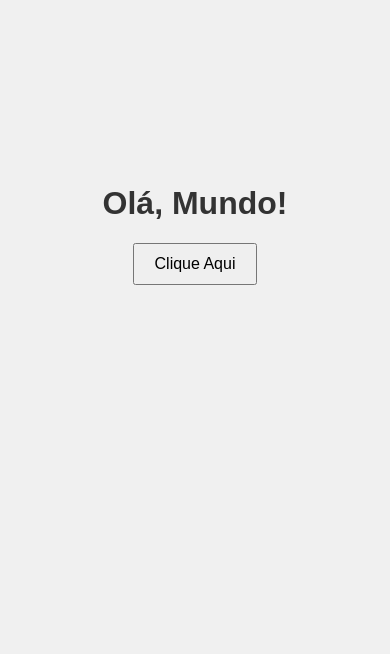
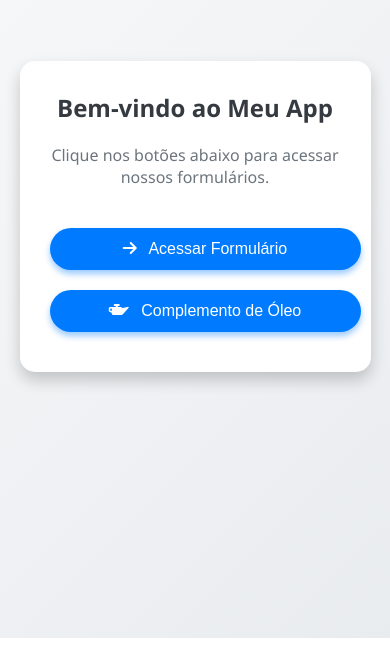
Before and after one commit to samueyl/meuAppWeb, a plain HTML site: page index.html in a window 390 px wide. Shown: the part 206-860 px from the top of the page. Drawn offline with Linux system fonts and the light colour scheme; a small style sheet from the web is missing.

Commit message:
Add files via upload

```diff
--- a/index.html
+++ b/index.html
@@ -3,13 +3,162 @@
 <head>
     <meta charset="UTF-8">
     <meta name="viewport" content="width=device-width, initial-scale=1.0">
-    <title>Meu App</title>
-    <link rel="stylesheet" href="styles.css">
+    <title>Oliveira Energia</title>
+    <style>
+        /* Reset básico para remover margens e paddings padrão */
+        * {
+            margin: 0;
+            padding: 0;
+            box-sizing: border-box;
+        }
+
+        /* Estilo do corpo */
+        body {
+            font-family: 'Segoe UI', Tahoma, Geneva, Verdana, sans-serif;
+            background: linear-gradient(135deg, #f8f9fa, #e9ecef);
+            height: 100vh;
+            display: flex;
+            justify-content: center;
+            align-items: center;
+            overflow: hidden; /* Evita barras de rolagem durante a animação */
+        }
+
+        /* Tela de Splash (Carregamento) */
+        .splash-screen {
+            position: absolute;
+            top: 0;
+            left: 0;
+            width: 100%;
+            height: 100%;
+            background-color: #ffffff;
+            display: flex;
+            justify-content: center;
+            align-items: center;
+            animation: fadeOut 3s forwards 2s; /* Dura 3s, inicia após 2s */
+            z-index: 10;
+        }
+
+        /* Animação de Fade Out para a Splash Screen */
+        @keyframes fadeOut {
+            to {
+                opacity: 0;
+                visibility: hidden;
+            }
+        }
+
+        /* Container principal */
+        .container {
+            background-color: #ffffff;
+            padding: 40px;
+            border-radius: 15px;
+            box-shadow: 0 8px 16px rgba(0, 0, 0, 0.2);
+            text-align: center;
+            max-width: 400px;
+            width: 90%;
+            opacity: 0;
+            animation: fadeIn 2s forwards 2.5s; /* Dura 2s, inicia após 2.5s */
+        }
+
+        /* Animação de Fade In para o Container Principal */
+        @keyframes fadeIn {
+            to {
+                opacity: 1;
+            }
+        }
+
+        /* Título */
+        .container h1 {
+            margin-bottom: 20px;
+            color: #343a40;
+            font-size: 2em;
+        }
+
+        /* Descrição */
+        .container p {
+            margin-bottom: 30px;
+            color: #6c757d;
+            font-size: 1em;
+        }
+
+        /* Botões estilizados */
+        .container button {
+            padding: 15px 30px;
+            font-size: 1em;
+            color: #ffffff;
+            background-color: #007bff;
+            border: none;
+            border-radius: 50px;
+            cursor: pointer;
+            transition: background-color 0.3s, transform 0.3s;
+            box-shadow: 0 4px 6px rgba(0, 123, 255, 0.4);
+            margin: 10px; /* Espaçamento entre os botões */
+            width: 80%;
+        }
+
+        .container button:hover {
+            background-color: #0056b3;
+            transform: translateY(-2px);
+            box-shadow: 0 6px 8px rgba(0, 86, 179, 0.4);
+        }
+
+        /* Ícones dentro dos botões */
+        .container button i {
+            margin-right: 8px;
+        }
+
+        /* Responsividade para dispositivos menores */
+        @media (max-width: 480px) {
+            .container {
+                padding: 30px 20px;
+            }
+
+            .container h1 {
+                font-size: 1.5em;
+            }
+
+            .container button {
+                width: 100%;
+                padding: 12px 0;
+                font-size: 1em;
+            }
+        }
+    </style>
+    <!-- Font Awesome para ícones -->
+    <link
+        rel="stylesheet"
+        href="https://cdnjs.cloudflare.com/ajax/libs/font-awesome/6.4.0/css/all.min.css"
+        integrity="sha512-papd5XxEUpYwqFOuZxYUyBqvJXyXLbSxmgU4K4E6bFXAlZzSB1D8R+YoI0CwN1xgQlkBOyr5WqJ2/QZGPuVjNQ=="
+        crossorigin="anonymous"
+        referrerpolicy="no-referrer" />
 </head>
 <body>
-    <h1>Olá, Mundo!</h1>
-    <button id="meuBotao">Clique Aqui</button>
+    <!-- Splash Screen com Animação -->
+    <div class="splash-screen">
+        <h1 style="font-size: 2.5em; color: #007bff;">Oliveira Energia</h1>
+    </div>
 
-    <script src="script.js"></script>
+    <!-- Container Principal com Dois Botões -->
+    <div class="container">
+        <h1>Bem-vindo ao Meu App</h1>
+        <p>Clique nos botões abaixo para acessar nossos formulários.</p>
+        <button id="botaoFormulario">
+            <i class="fas fa-arrow-right"></i> Acessar Formulário
+        </button>
+        <button id="botaoComplemento">
+            <i class="fas fa-oil-can"></i> Complemento de Óleo
+        </button>
+    </div>
+
+    <script>
+        // Função para redirecionar ao clicar no primeiro botão
+        document.getElementById('botaoFormulario').addEventListener('click', () => {
+            window.location.href = 'https://forms.office.com/Pages/ResponsePage.aspx?id=0-cdWRooqUaZhIvWa917h9tsXX_Z1XtDtKlCPy7kpUdURTFTTzRORktHM1VDRDUwRUpJMkU0OU5OTyQlQCN0PWcu';
+        });
+
+        // Função para redirecionar ao clicar no segundo botão
+        document.getElementById('botaoComplemento').addEventListener('click', () => {
+            window.location.href = 'https://forms.office.com/Pages/ResponsePage.aspx?id=0-cdWRooqUaZhIvWa917h9tsXX_Z1XtDtKlCPy7kpUdURVI3TDRTUjRLNUxNTjVESU1QMTdVNEcwNSQlQCN0PWcu';
+        });
+    </script>
 </body>
 </html>
```
